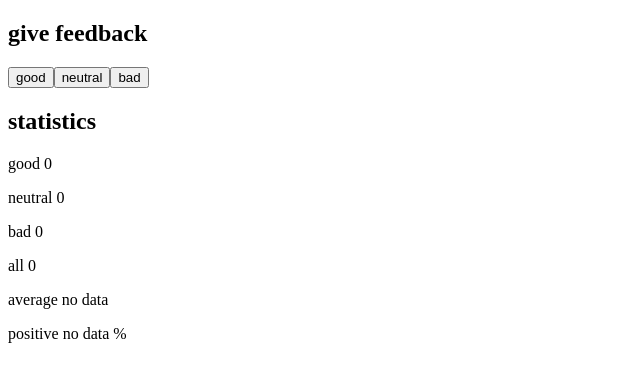
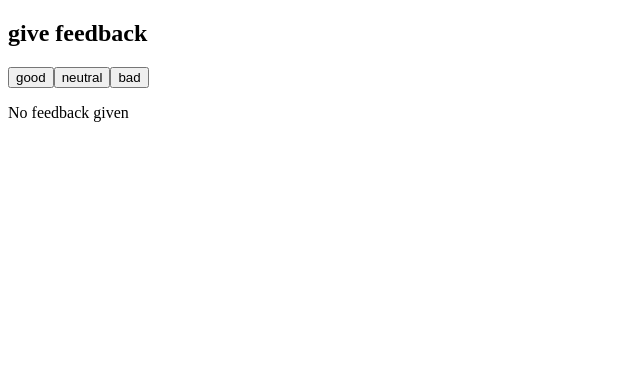
Before and after one commit to YifanYes/full-stack-open, a React (Vite) app in the folder part1/unicafe/: page / in a window 1280 px wide. Shown: the top 382 px of the page, without its empty margins (0-640 px from the left). Built offline with nearby package versions, Linux system fonts and the light colour scheme.

Commit message:
add part1 1.9

```diff
--- a/part1/unicafe/src/App.jsx
+++ b/part1/unicafe/src/App.jsx
@@ -7,6 +7,8 @@ const Statistics = ({ good, neutral, bad }) => {
 
   return (
     <>
+      {isGreaterThanZero ? (
+        <>
           <h2>statistics</h2>
           <p>good {good}</p>
           <p>neutral {neutral}</p>
@@ -14,6 +16,10 @@ const Statistics = ({ good, neutral, bad }) => {
           <p>all {good + neutral + bad}</p>
           <p>average {isGreaterThanZero ? ((good - bad) / (good + neutral + bad)).toFixed(2) : 'no data'}</p>
           <p>positive {isGreaterThanZero ? Math.round((good / (good + neutral + bad)) * 100, 2) : 'no data'} %</p>
+        </>
+      ) : (
+        <p>No feedback given</p>
+      )}
     </>
   )
 }
```
Lines whose indentation alone changed are shown as unchanged.
